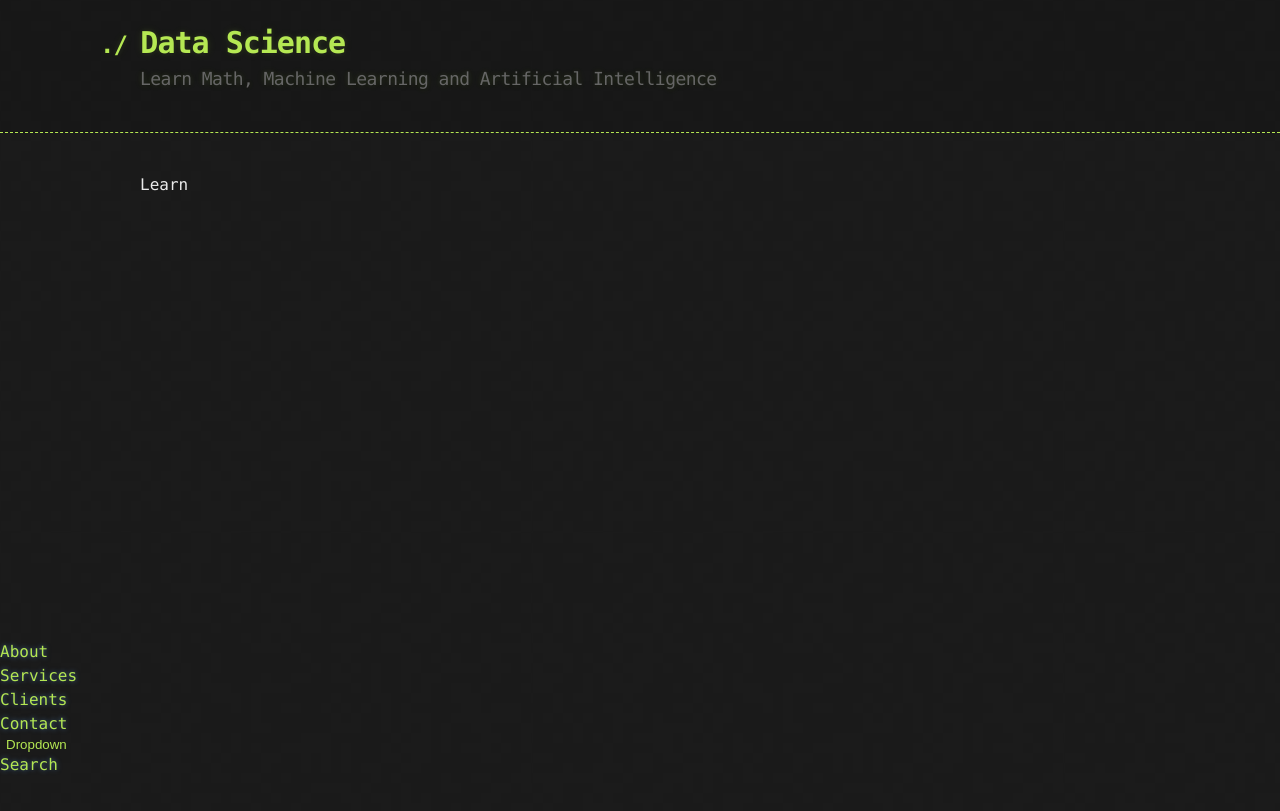
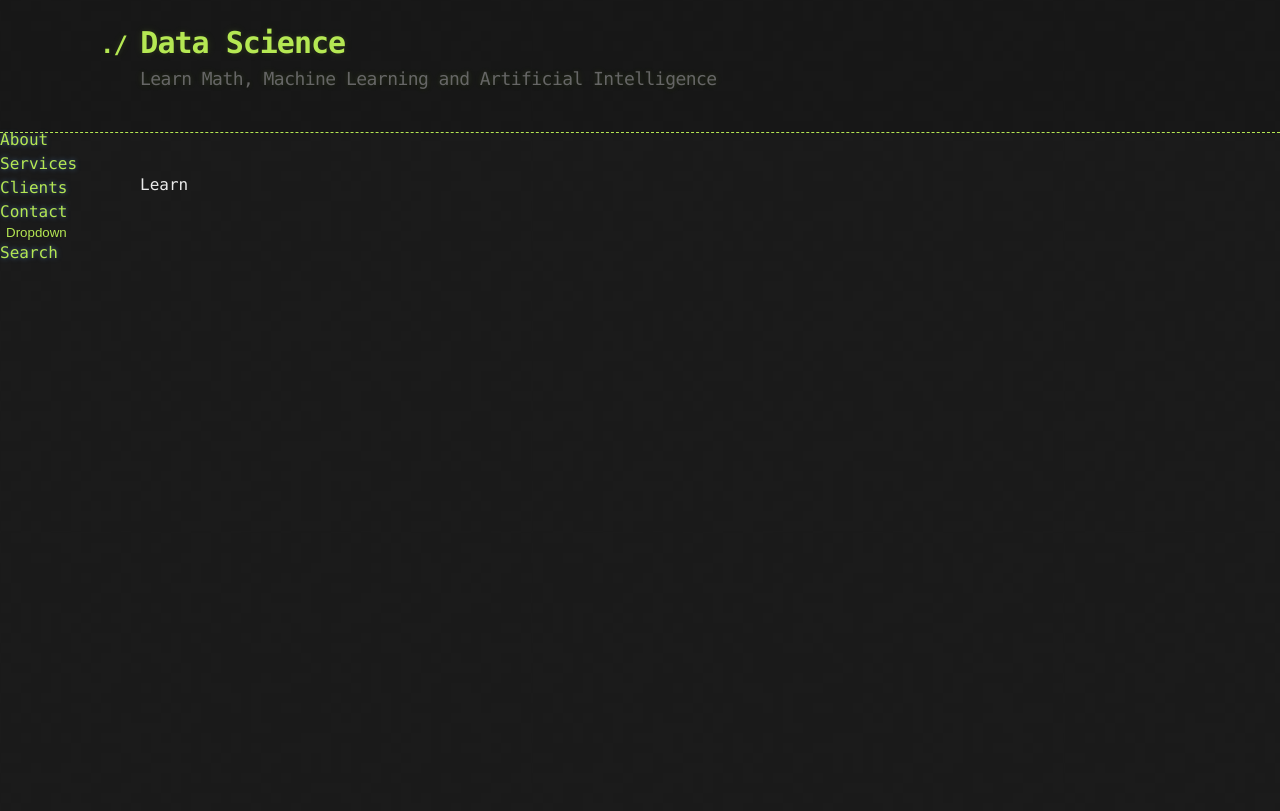
Before and after one commit to bardie/bardie.github.io, a Jekyll site: the page built from README.md, in a window 1280 px wide. Shown: the top 811 px of the page. Built offline with Jekyll 4.4.1, drawn with Linux system fonts in a browser that asks for light colours; our own code applies the rules of GitHub Pages for plain Markdown files.

Commit message:
Update jekyll-theme-hacker.scss

```diff
--- a/_sass/jekyll-theme-hacker.scss
+++ b/_sass/jekyll-theme-hacker.scss
@@ -34,14 +34,14 @@ body {
 
 /* menu start */
 .sidenav {
-  height: 50%;
+  height: 100%;
   width: 10%;
   position: fixed;
   z-index: 1;
   top: 0;
   left: 0;
   overflow-x: hidden;
-  margin-top: 50%;
+  margin-top: 10%;
   font-size: 16px;
   line-height: 1.5;
   font-family: Monaco, "Bitstream Vera Sans Mono", "Lucida Console", Terminal, monospace;
```
